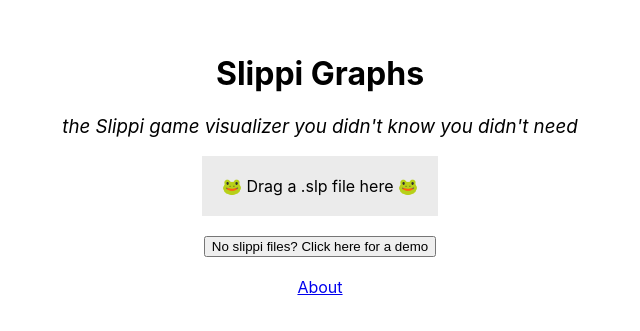
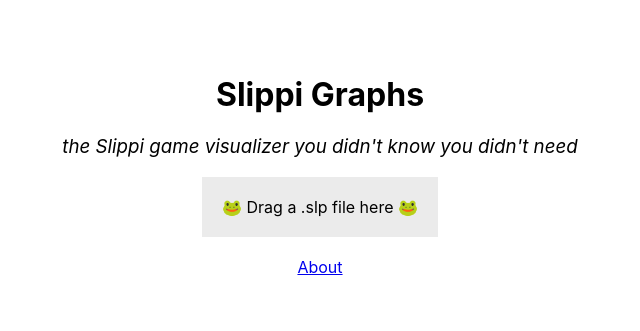
Before and after one commit to migueldlr/slippi-graphs, a Next.js app: page / in a window 1280 px wide. Shown: the part 235-566 px from the top of the page, without its empty margins (320-960 px from the left). Built offline with nearby package versions, Linux system fonts and the light colour scheme.

Commit message:
Button doesn't actually work

```diff
--- a/src/pages/index.tsx
+++ b/src/pages/index.tsx
@@ -87,14 +87,13 @@
             <p>{file.name}</p>
           ))}
         </div>
-        <br />
-        <button
+        {/* <button
           onClick={() => {
             router.push('/game/1');
           }}
         >
           No slippi files? Click here for a demo
-        </button>
+        </button> */}
         <br />
         <Link href="/about">About</Link>
       </div>
```
